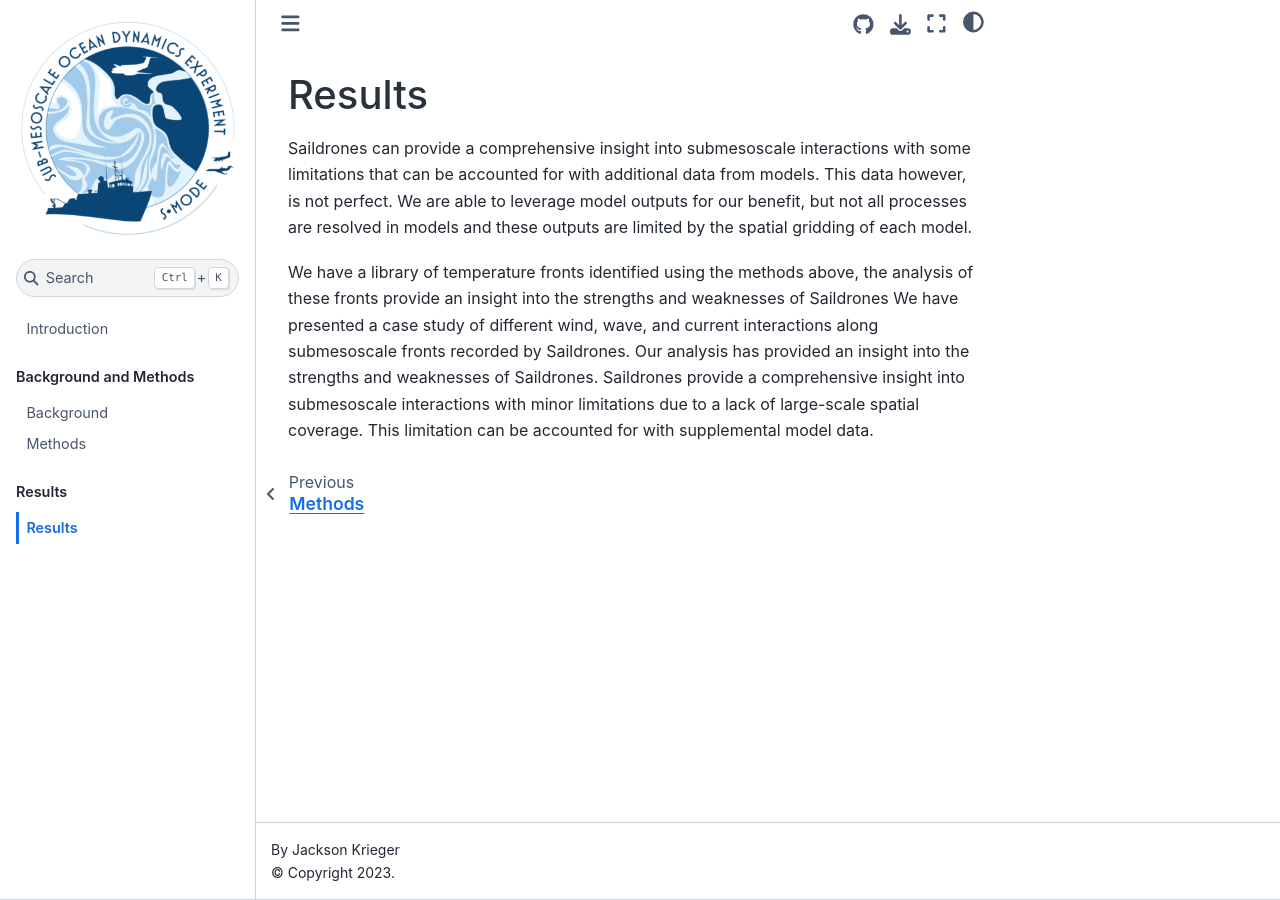
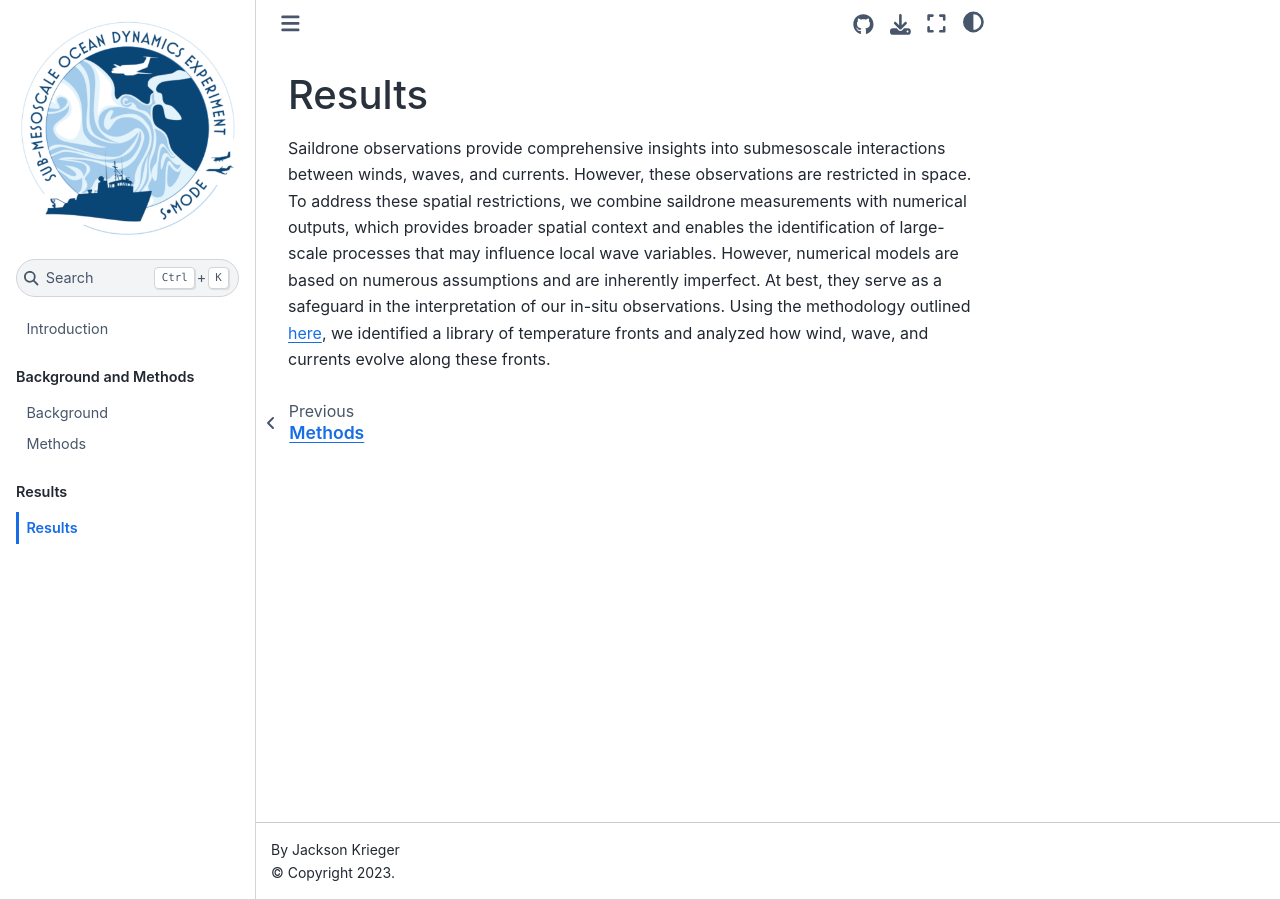
Before and after one commit to mines-oceanography/saildrone_synthesis, a Jupyter Book: the page built from results.md, in a window 1280 px wide. Built offline with Jupyter Book 1.0.4 settings and Sphinx 7.4.7 and the Sphinx Book theme 1.1.4, drawn with Linux system fonts in a browser that asks for light colours; pages that are not in the unit, such as notebooks, are missing from menus.

Commit message:
edit result section and label methods section

```diff
--- a/results.md
+++ b/results.md
@@ -1,5 +1,3 @@
 # Results
 
-Saildrones can provide a comprehensive insight into submesoscale interactions with some limitations that can be accounted for with additional data from models. This data however, is not perfect. We are able to leverage model outputs for our benefit, but not all processes are resolved in models and these outputs are limited by the spatial gridding of each model.
-
-We have a library of temperature fronts identified using the methods above, the analysis of these fronts provide an insight into the strengths and weaknesses of Saildrones We have presented a case study of different wind, wave, and current interactions along submesoscale fronts recorded by Saildrones. Our analysis has provided an insight into the strengths and weaknesses of Saildrones. Saildrones provide a comprehensive insight into submesoscale interactions with minor limitations due to a lack of large-scale spatial coverage. This limitation can be accounted for with supplemental model data.
+Saildrone observations provide comprehensive insights into submesoscale interactions between winds, waves, and currents. However, these observations are restricted in space. To address these spatial restrictions, we combine saildrone measurements with numerical outputs, which provides broader spatial context and enables the identification of large-scale processes that may influence local wave variables. However, numerical models are based on numerous assumptions and are inherently imperfect. At best, they serve as a safeguard in the interpretation of our in-situ observations. Using the methodology outlined [here](content:methods:labels), we identified a library of temperature fronts and analyzed how wind, wave, and currents evolve along these fronts.
```
Also changed, not shown: methods.md (+1 -0 lines).
